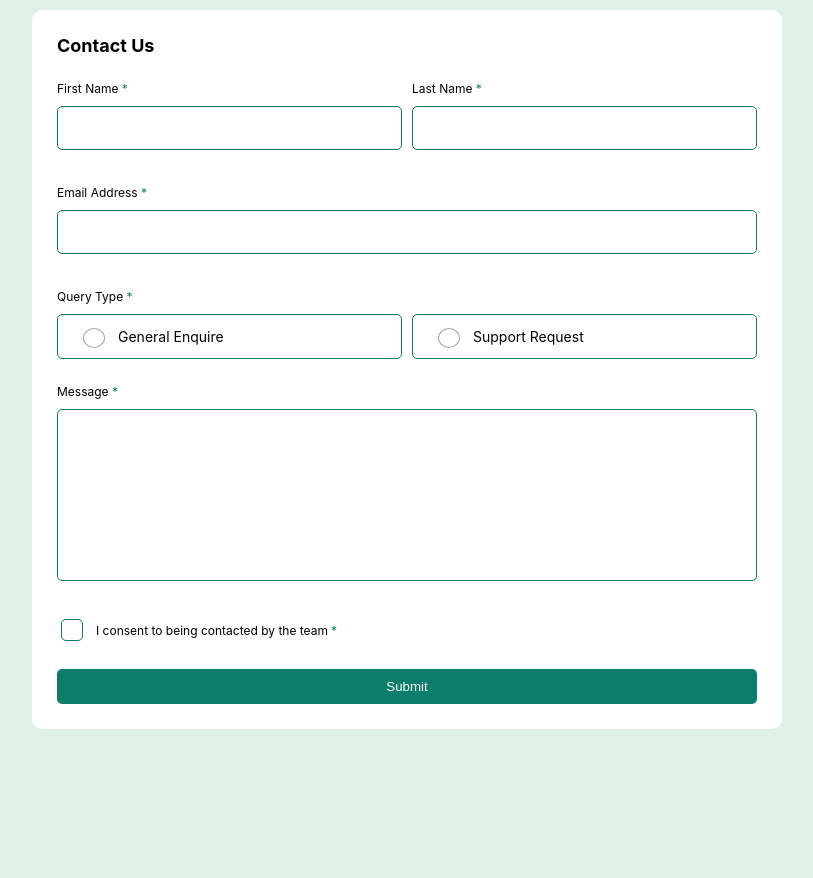
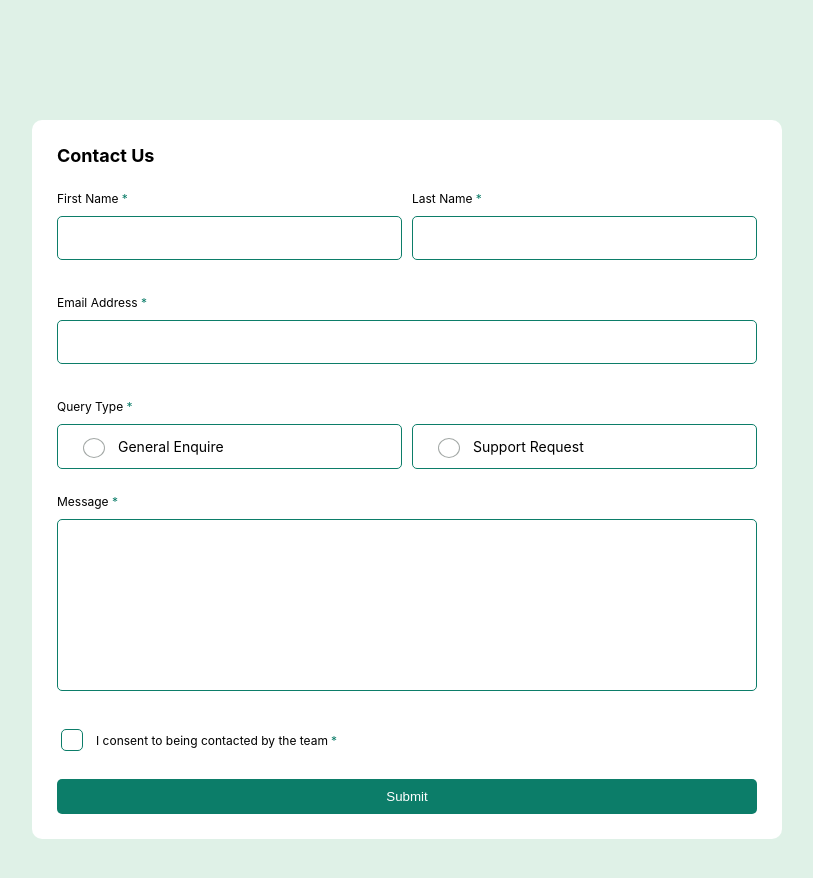
Before and after one commit to juliamazzoni/contact_form, a React (Create React App) app: page / in a window 1280 px wide. Shown: the top 878 px of the page, without its empty margins (233-1046 px from the left). Before the commit the page ends 800 px from the top, so only its background shows below. Built offline with nearby package versions, Linux system fonts and the light colour scheme.

Commit message:
Edit README

```diff
--- a/src/App.css
+++ b/src/App.css
@@ -10,7 +10,7 @@ html::-webkit-scrollbar {
 body {
   background-color:  hsl(148, 38%, 91%);
   box-sizing: border-box;
-  margin: 10px;
+  margin: 120px;
   padding: 0;
 }
 
@@ -46,7 +46,6 @@ body {
 
 .container {
   margin: auto;
-
 }
 
 .form-container {
```
Also changed, not shown: Contact-form-desktop.png.
